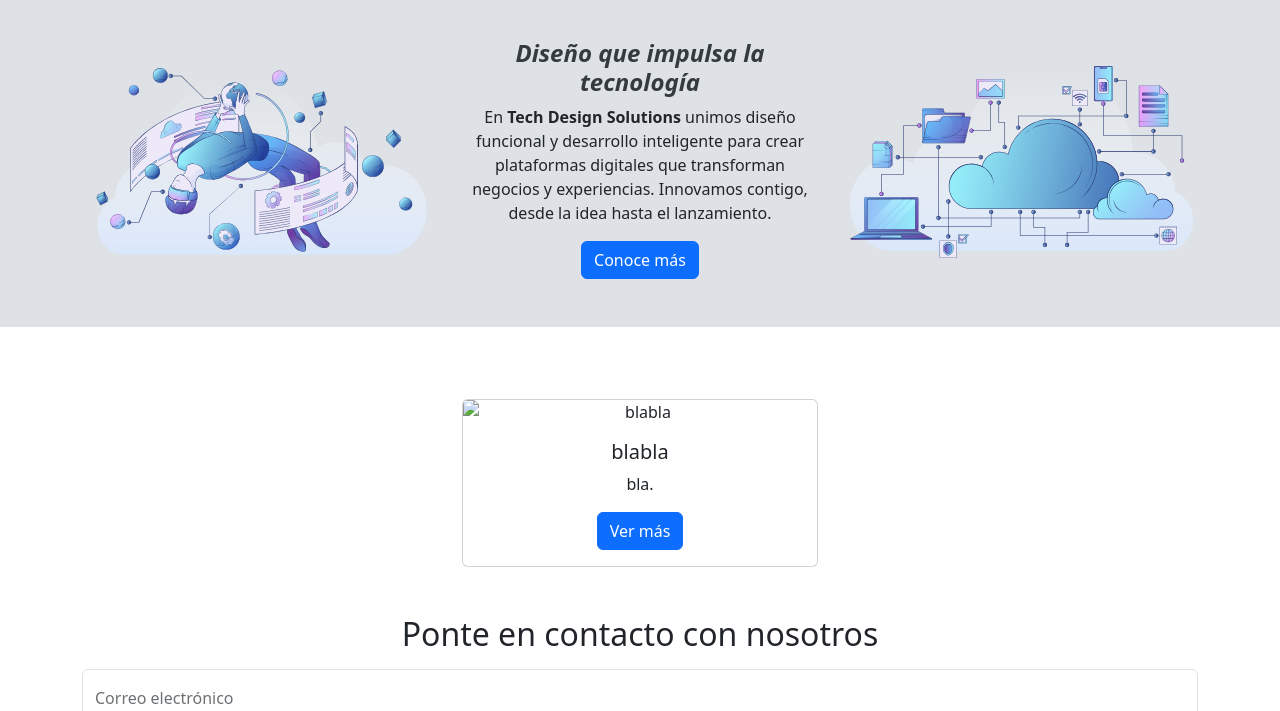
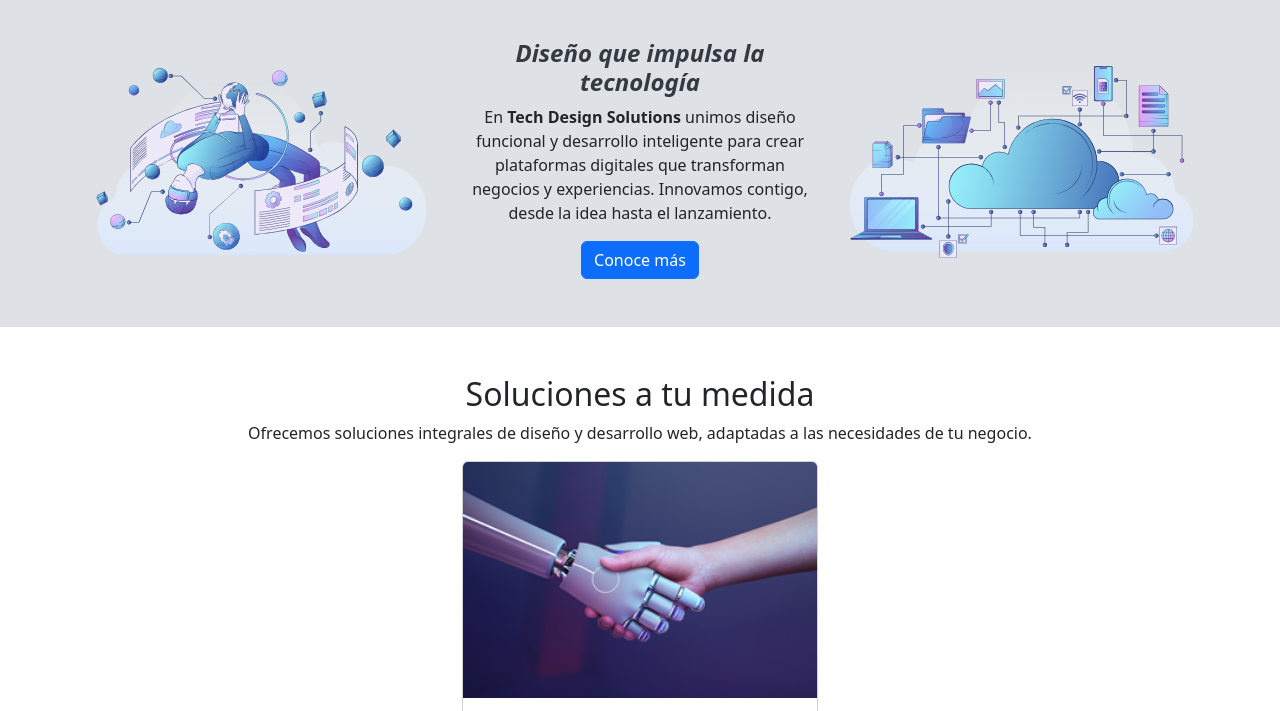
Before and after one commit to undostresdoce/techdesign, a website: page index.html in a window 1280 px wide. Shown: the part 85-796 px from the top of the page. Drawn offline with nearby package versions, Linux system fonts and the light colour scheme.

Commit message:
Se agrega Card

```diff
--- a/index.html
+++ b/index.html
@@ -34,7 +34,7 @@
         <div class="container">
             <div class="row align-items-center">
                 <!-- Columna izquierda: imagen -->
-                <div class="col-md-4 d-none d-md-block">
+                <div class="col-md-4">
                     <img src="assets/img/Figura_1.svg" alt="Imagen izquierda" class="img-fluid">
                 </div>
                 <!-- Columna central: título y bajada -->
@@ -49,23 +49,23 @@
                 </div>
             </div>
         </div>
-
     </div>
 </section>
 <section>
     <div class="container">
-        <div>
-            <img src="#" alt="">
+        <div class="row justify-content-center mt-5">
+            <div class="col-md-12">
+                <h2 class="text-center">Soluciones a tu medida</h2>
+                <p class="text-center">Ofrecemos soluciones integrales de diseño y desarrollo web, adaptadas a las necesidades de tu negocio.</p>
             </div>
-    <!-- Cards -->
-    <section class="card-list row justify-content-center mt-5">
             <div class="card-list__card col-md-4" style="text-align: center;">
                 <div class="card">
-            <img src="assets/images/card1.jpg" class="card-img-top" alt="blabla" />
+                    <img src="assets/img/Img_Starter_pack.png" class="card-img-top" alt="blabla" />
                     <div class="card-body">
-            <h5 class="card-title">blabla</h5>
-            <p class="card-text">bla.</p>
+                    <h5 class="card-title">Starter Tech</h5>
+                    <p class="card-text">Sitios web responsive, branding digital y presencia online profesional. Incluye diseño UX/UI, desarrollo web básico y optimización SEO inicial.</p>
                     <a href="#" class="btn btn-primary">Ver más</a>
+                </div>
             </div>
         </div>
     </div>
```
Also changed, not shown: assets/img/Img_Starter_pack.png (added). Lines whose indentation alone changed are shown as unchanged.
